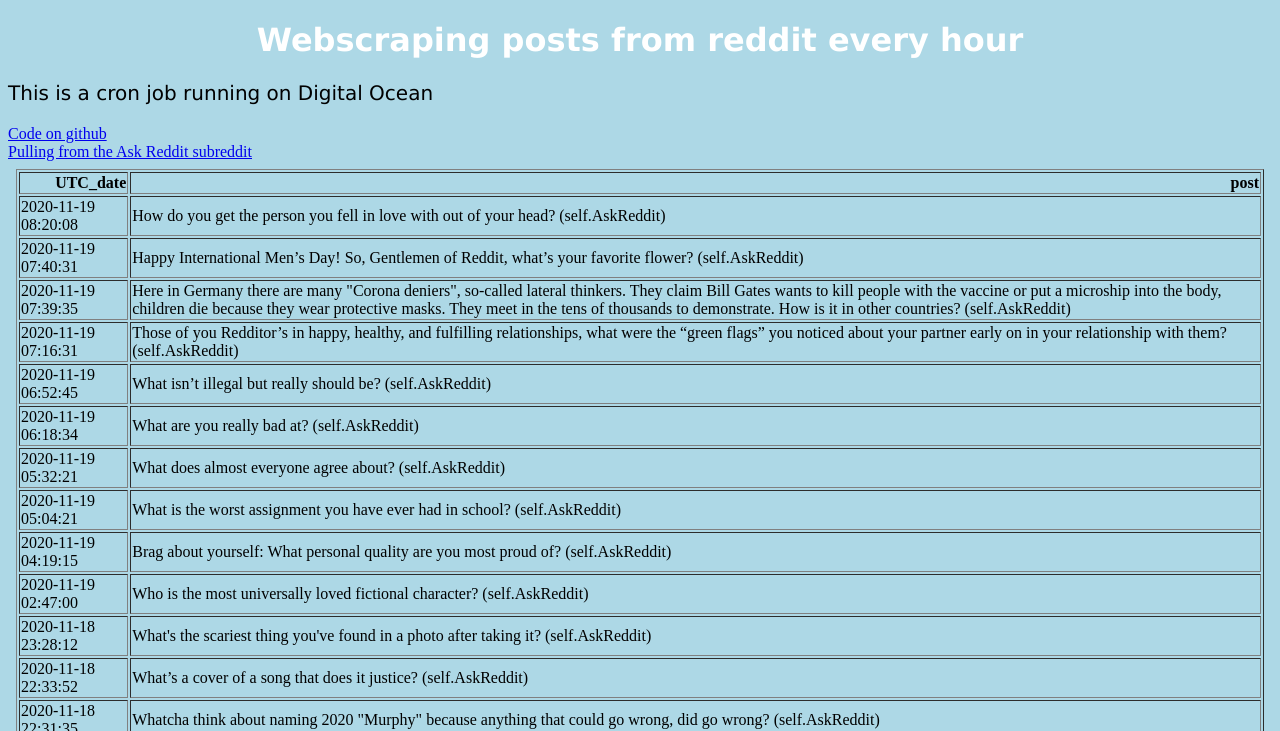
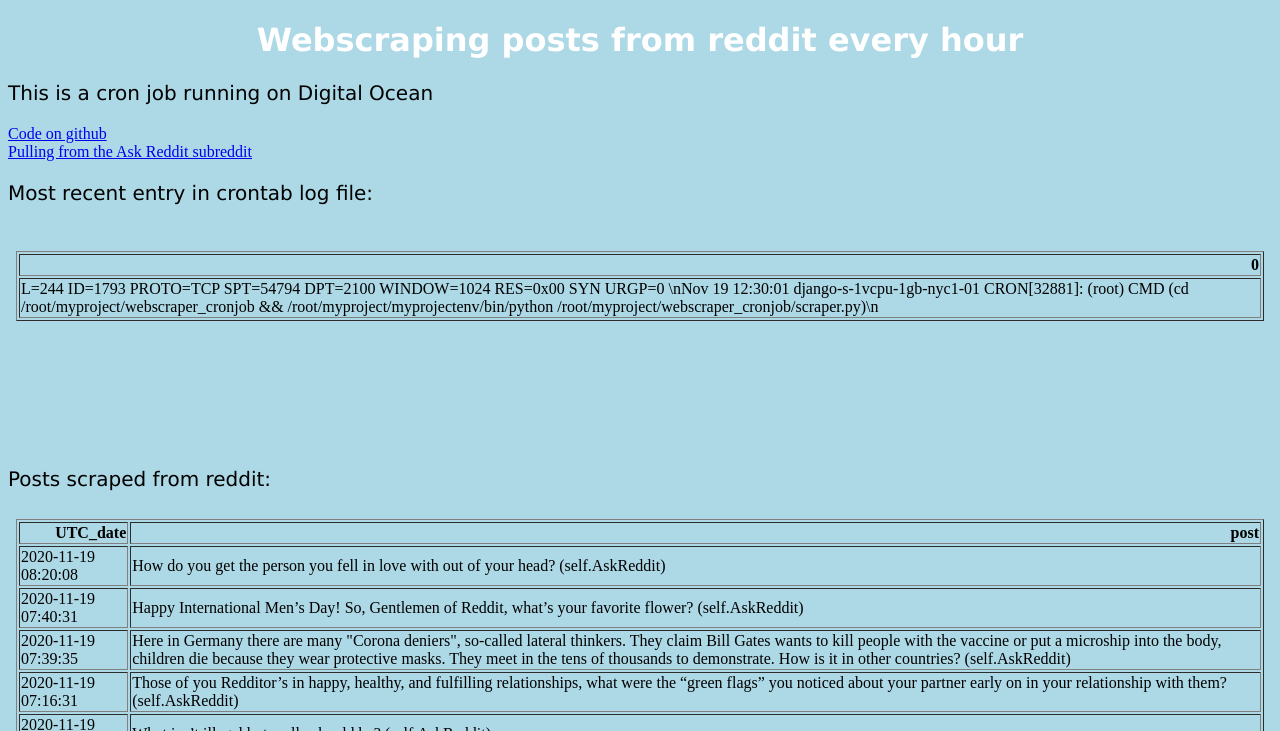
Before and after one commit to austinlasseter/webscraper_cronjob, a Flask app: page / in a window 1280 px wide. Shown: the top 731 px of the page. Run offline with Flask 2, Linux system fonts and the light colour scheme.

Commit message:
added index log

```diff
--- a/templates/index.html
+++ b/templates/index.html
@@ -13,7 +13,11 @@
 <a href="https://github.com/austinlasseter/webscraper_cronjob">Code on github</a>
 <br>
 <a href="https://old.reddit.com/r/AskReddit/">Pulling from the Ask Reddit subreddit</a>
+<p>Most recent entry in crontab log file:</p>
 <br>
+<object data="/static/log.html" width="100%" height="200"> </object>
+<br>
+<p>Posts scraped from reddit:</p>
 <object data="/static/redditposts.html" width="100%" height="1000"> </object>
 
 
```
